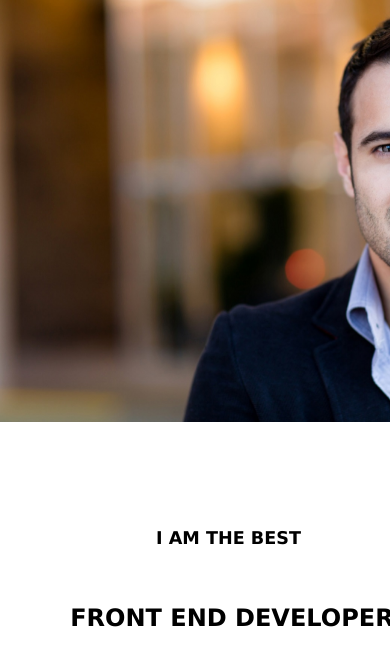
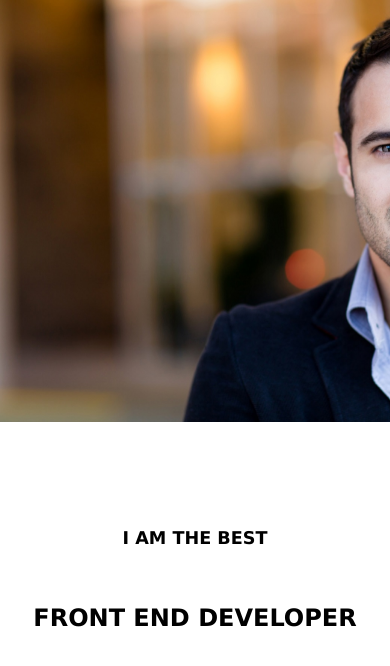
Before and after one commit to justus5/2.rwd, a plain HTML site: page index.html in a window 390 px wide. Drawn offline with nearby package versions, Linux system fonts and the light colour scheme.

Commit message:
update css

```diff
--- a/css/style.css
+++ b/css/style.css
@@ -92,17 +92,19 @@ body, html, figure {
       .tekst1 {
         position: absolute;
         bottom: -15vh;
-        left: 40vw;
+        width: 100%;
         font-size: 1.1rem;
         font-weight: bold;
+        text-align: center;
     }
 
      .tekst2 {
         position: absolute;
         bottom:  -25vh;
-        left: 18vw;
+        width: 100%;
         font-size: 1.5rem;
         font-weight: bold;
-         white-space: nowrap;
+        white-space: nowrap;
+        text-align: center;
     }
 }
```
